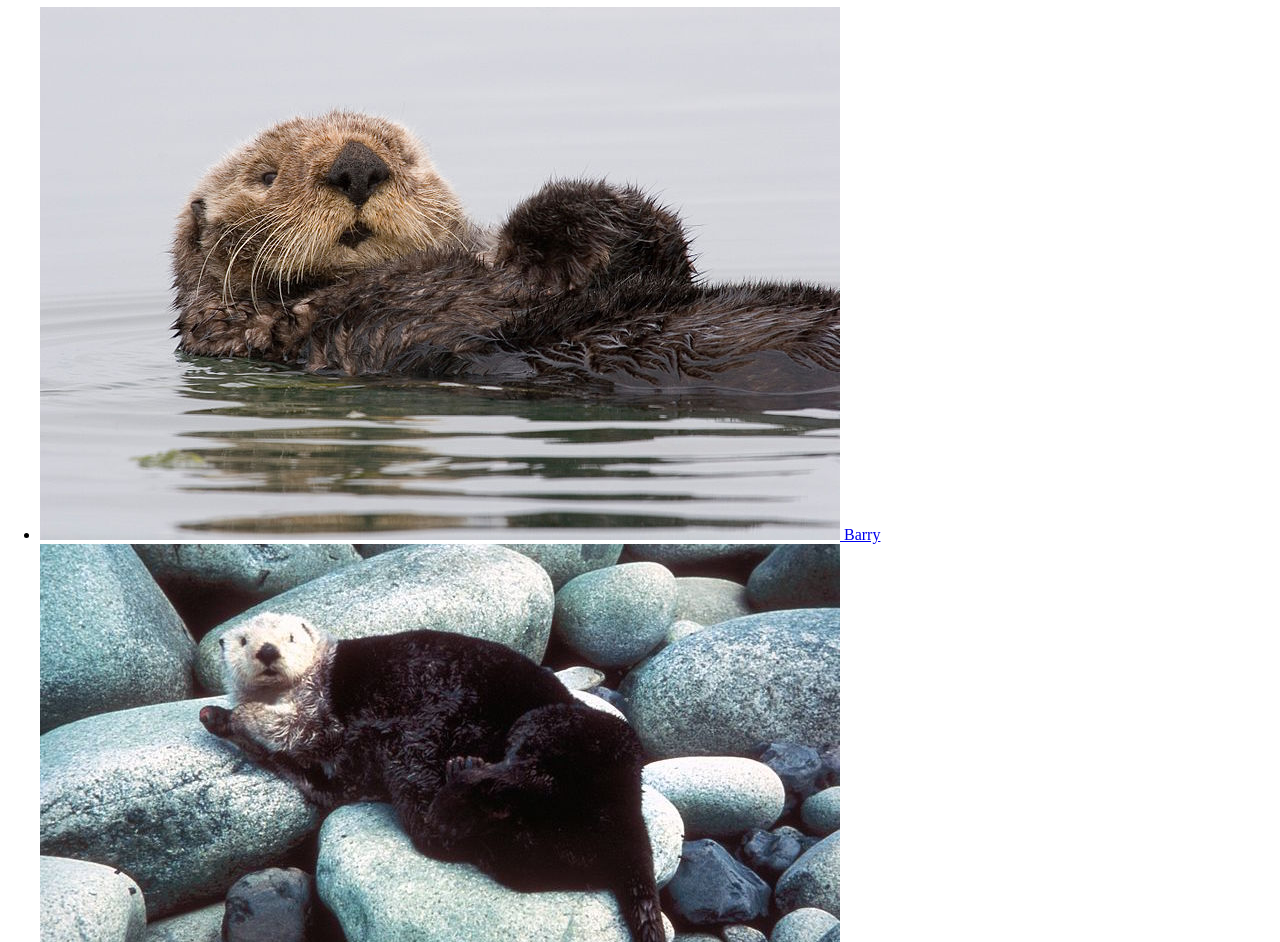
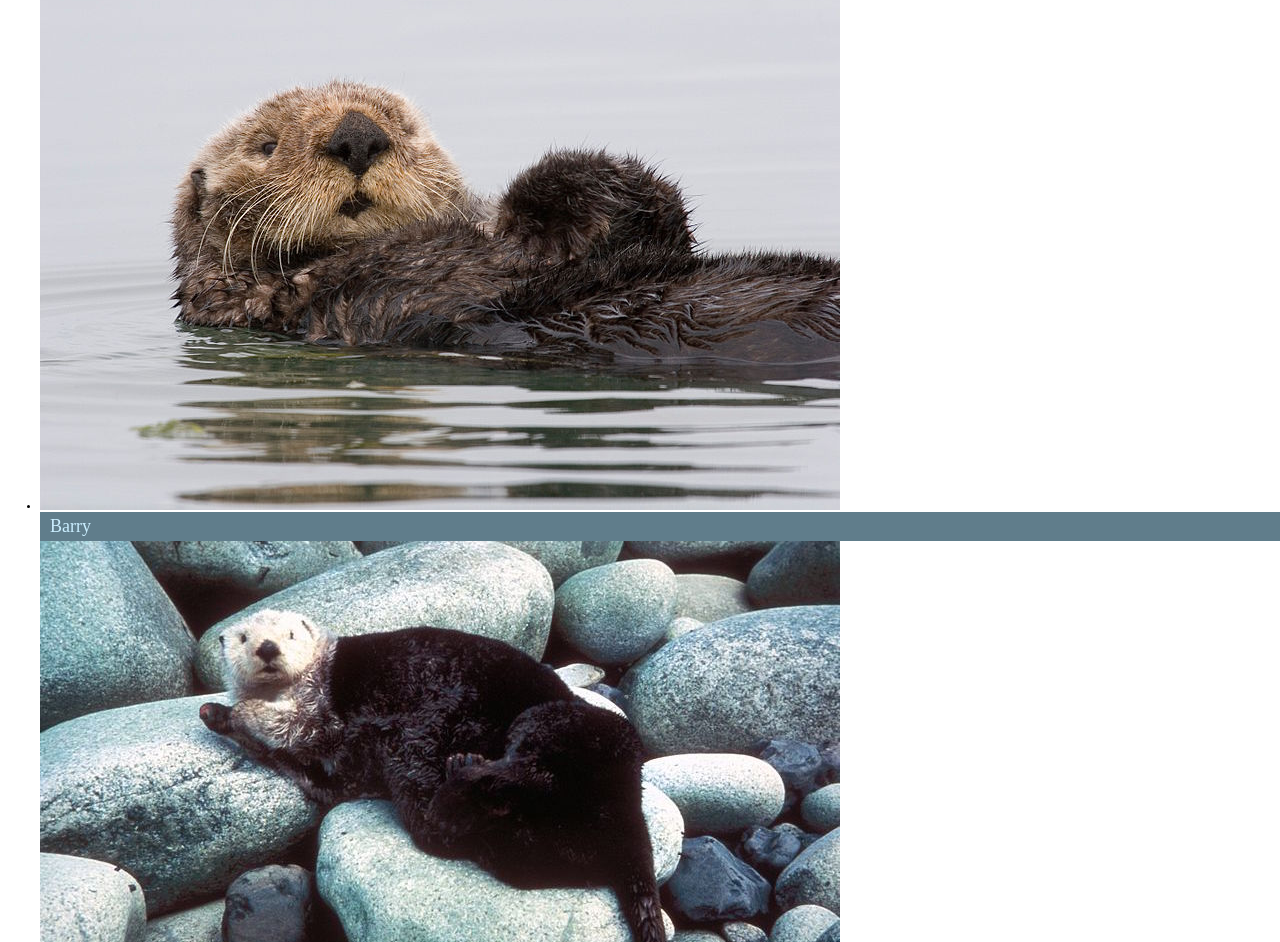
Before and after one commit to cwy007/ottergram, a plain HTML site: page index.html in a window 1280 px wide. Shown: the part 73-1015 px from the top of the page. Drawn offline with nearby package versions, Linux system fonts and the light colour scheme.

Commit message:
add class to elements

```diff
--- a/index.html
+++ b/index.html
@@ -10,35 +10,35 @@
   </head>
   <body>
     <header>
-      <h1>ottergram</h1>
-      <ul>
-        <li>
+      <h1 class="logo-text">ottergram</h1>
+      <ul class="thumbnail-list">
+        <li class="thumbnail-item">
           <a href="#">
-            <img src="img/otter1.jpg" alt="Barry the Otter">
+            <img class="thumbnail-image" src="img/otter1.jpg" alt="Barry the Otter">
             <span class="thumbnail-title">Barry</span>
           </a>
         </li>
-        <li>
+        <li class="thumbnail-item">
           <a href="#">
-            <img src="img/otter2.jpg" alt="Robin the Otter">
+            <img class="thumbnail-image" src="img/otter2.jpg" alt="Robin the Otter">
             <span class="thumbnail-title">Robin</span>
           </a>
         </li>
-        <li>
+        <li class="thumbnail-item">
           <a href="#">
-            <img src="img/otter3.jpg" alt="Maurice the Otter">
+            <img class="thumbnail-image" src="img/otter3.jpg" alt="Maurice the Otter">
             <span class="thumbnail-title">Maurice</span>
           </a>
         </li>
-        <li>
+        <li class="thumbnail-item">
           <a href="#">
-            <img src="img/otter4.jpg" alt="Lesley the Otter">
+            <img class="thumbnail-image" src="img/otter4.jpg" alt="Lesley the Otter">
             <span class="thumbnail-title">Lesley</span>
           </a>
         </li>
-        <li>
+        <li class="thumbnail-item">
           <a href="#">
-            <img src="img/otter5.jpg" alt="Barbara the Otter">
+            <img class="thumbnail-image" src="img/otter5.jpg" alt="Barbara the Otter">
             <span class="thumbnail-title">Barbara</span>
           </a>
         </li>
--- a/stylesheets/styles.css
+++ b/stylesheets/styles.css
@@ -0,0 +1,18 @@
+body {
+  font-size: 10px;
+}
+
+a {
+  text-decoration: none;
+}
+
+.thumbnail-title {
+  display: block;
+  margin: 0;
+  padding: 4px 10px;
+
+  background: rgb(96, 125, 139);
+  color: rgb(202, 238, 255);
+
+  font-size: 18px;
+}
```
